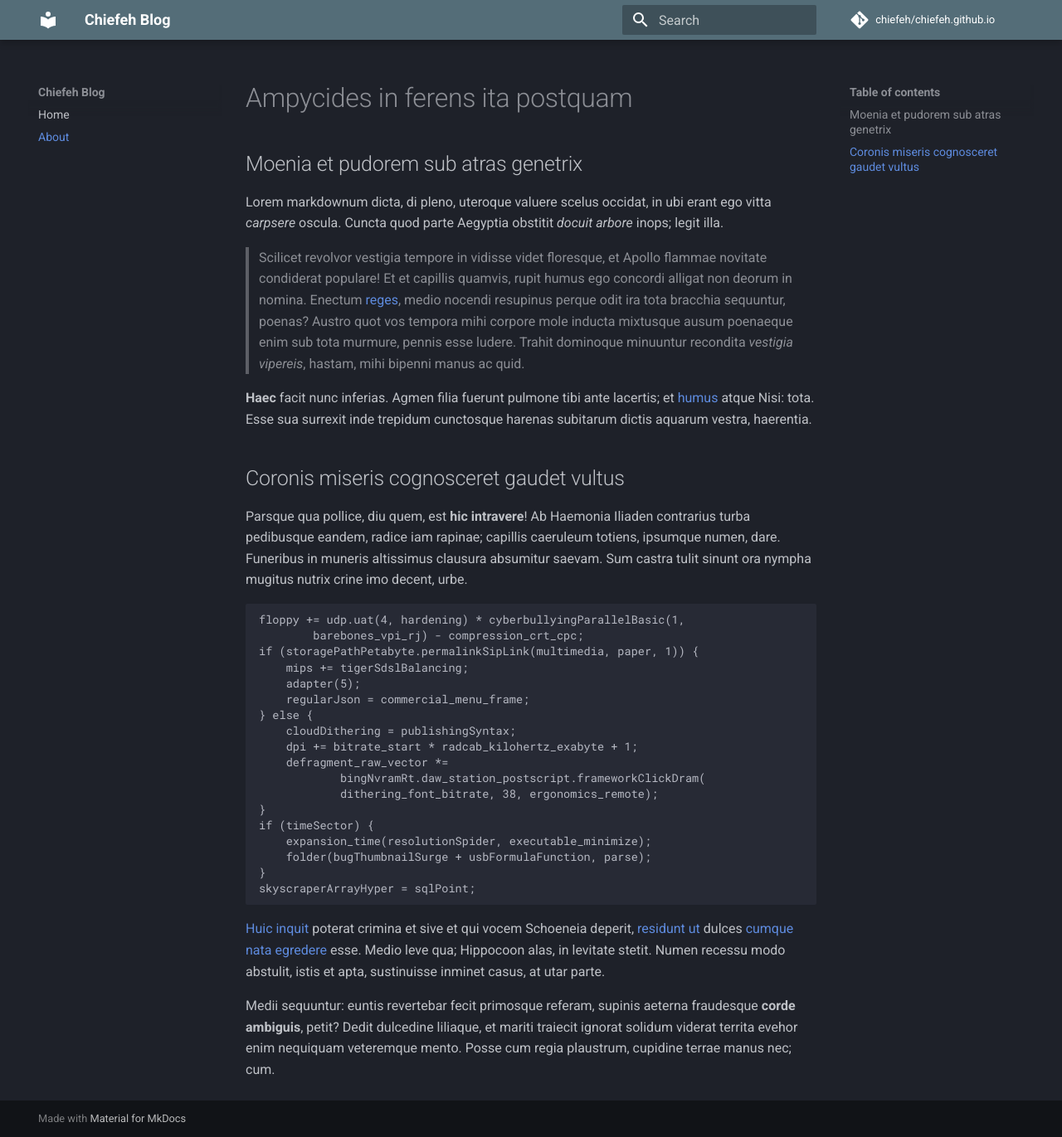
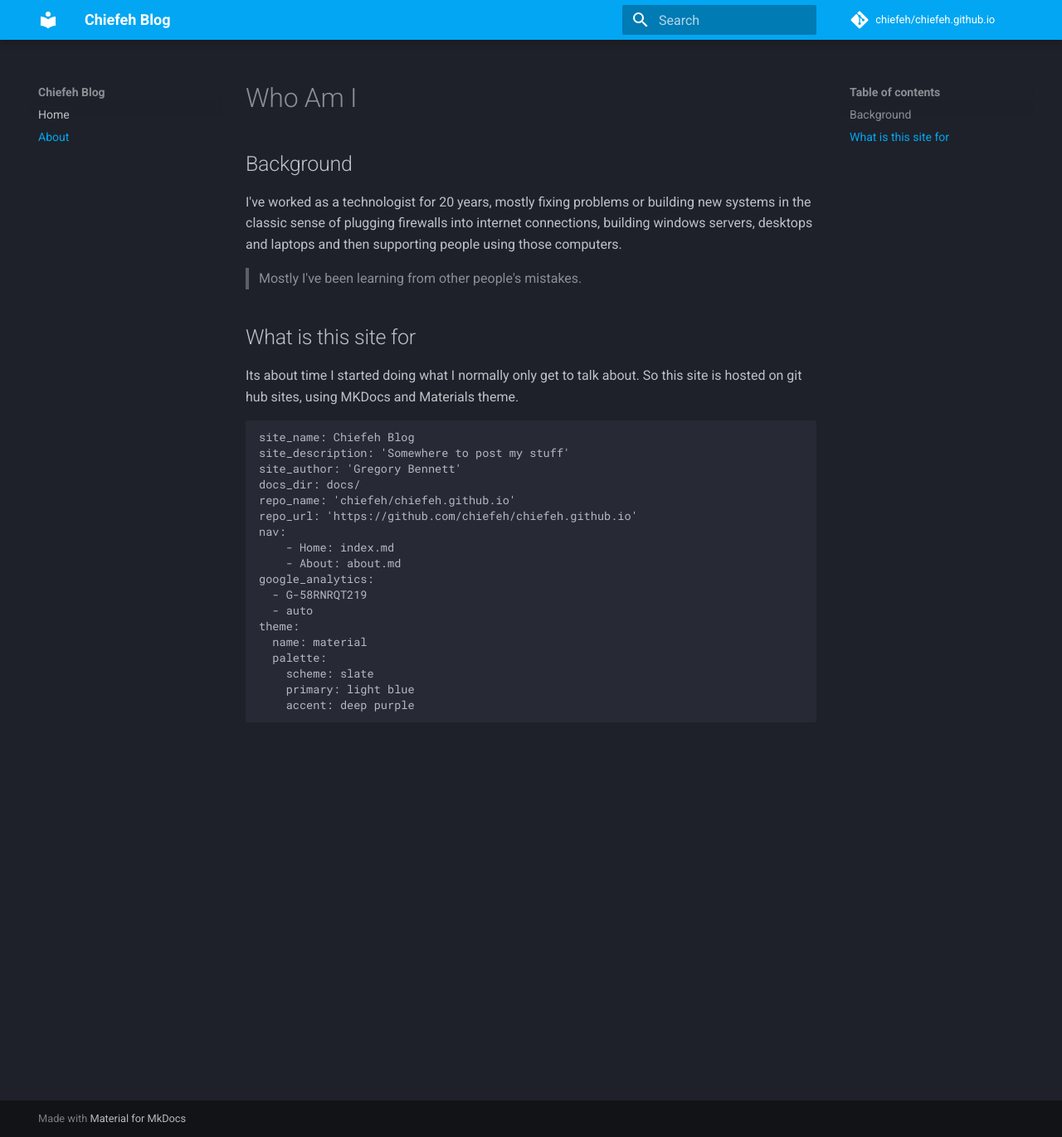
Before and after one commit to chiefeh/chiefeh.github.io, an MkDocs documentation site: the page built from docs/about.md, in a window 1280 px wide and 1371 px high. Shown: the whole window at 83% size. Built offline with MkDocs 1.6.1 and Material for MkDocs 9.7.7, drawn with Linux system fonts in a browser that asks for light colours; comment, search, counter and statistics services are not loaded.

Commit message:
adjusted the about page

```diff
--- a/docs/about.md
+++ b/docs/about.md
@@ -1,59 +1,34 @@
-# Ampycides in ferens ita postquam
+# Who Am I
 
-## Moenia et pudorem sub atras genetrix
+## Background
 
-Lorem markdownum dicta, di pleno, uteroque valuere scelus occidat, in ubi erant
-ego vitta *carpsere* oscula. Cuncta quod parte Aegyptia obstitit *docuit arbore*
-inops; legit illa.
+I've worked as a technologist for 20 years, mostly fixing problems or building
+new systems in the classic sense of plugging firewalls into internet connections,
+building windows servers, desktops and laptops and then supporting people
+using those computers.
 
-> Scilicet revolvor vestigia tempore in vidisse videt floresque, et Apollo
-> flammae novitate condiderat populare! Et et capillis quamvis, rupit humus ego
-> concordi alligat non deorum in nomina. Enectum
-> [reges](http://www.deucalionhebre.io/vellera), medio nocendi resupinus perque
-> odit ira tota bracchia sequuntur, poenas? Austro quot vos tempora mihi corpore
-> mole inducta mixtusque ausum poenaeque enim sub tota murmure, pennis esse
-> ludere. Trahit dominoque minuuntur recondita *vestigia vipereis*, hastam, mihi
-> bipenni manus ac quid.
+> Mostly I've been learning from other people's mistakes.
 
-**Haec** facit nunc inferias. Agmen filia fuerunt pulmone tibi ante lacertis; et
-[humus](http://dotaberegenitore.com/quod-lustrat.html) atque Nisi: tota. Esse
-sua surrexit inde trepidum cunctosque harenas subitarum dictis aquarum vestra,
-haerentia.
+## What is this site for
 
-## Coronis miseris cognosceret gaudet vultus
+Its about time I started doing what I normally only get to talk about.
+So this site is hosted on git hub sites, using MKDocs and Materials theme.
 
-Parsque qua pollice, diu quem, est **hic intravere**! Ab Haemonia Iliaden
-contrarius turba pedibusque eandem, radice iam rapinae; capillis caeruleum
-totiens, ipsumque numen, dare. Funeribus in muneris altissimus clausura
-absumitur saevam. Sum castra tulit sinunt ora nympha mugitus nutrix crine imo
-decent, urbe.
-
-    floppy += udp.uat(4, hardening) * cyberbullyingParallelBasic(1,
-            barebones_vpi_rj) - compression_crt_cpc;
-    if (storagePathPetabyte.permalinkSipLink(multimedia, paper, 1)) {
-        mips += tigerSdslBalancing;
-        adapter(5);
-        regularJson = commercial_menu_frame;
-    } else {
-        cloudDithering = publishingSyntax;
-        dpi += bitrate_start * radcab_kilohertz_exabyte + 1;
-        defragment_raw_vector *=
-                bingNvramRt.daw_station_postscript.frameworkClickDram(
-                dithering_font_bitrate, 38, ergonomics_remote);
-    }
-    if (timeSector) {
-        expansion_time(resolutionSpider, executable_minimize);
-        folder(bugThumbnailSurge + usbFormulaFunction, parse);
-    }
-    skyscraperArrayHyper = sqlPoint;
-
-[Huic inquit](http://www.sunt.com/fallarelynceus) poterat crimina et sive et qui
-vocem Schoeneia deperit, [residunt ut](http://cupidine.com/) dulces [cumque nata
-egredere](http://baculo.com/temptatatamen.html) esse. Medio leve qua; Hippocoon
-alas, in levitate stetit. Numen recessu modo abstulit, istis et apta,
-sustinuisse inminet casus, at utar parte.
-
-Medii sequuntur: euntis revertebar fecit primosque referam, supinis aeterna
-fraudesque **corde ambiguis**, petit? Dedit dulcedine liliaque, et mariti
-traiecit ignorat solidum viderat territa evehor enim nequiquam veteremque mento.
-Posse cum regia plaustrum, cupidine terrae manus nec; cum.
+    site_name: Chiefeh Blog
+    site_description: 'Somewhere to post my stuff'
+    site_author: 'Gregory Bennett'
+    docs_dir: docs/
+    repo_name: 'chiefeh/chiefeh.github.io'
+    repo_url: 'https://github.com/chiefeh/chiefeh.github.io'
+    nav:
+        - Home: index.md
+        - About: about.md
+    google_analytics:
+      - G-58RNRQT219
+      - auto
+    theme:
+      name: material
+      palette:
+        scheme: slate
+        primary: light blue
+        accent: deep purple
--- a/mkdocs.yml
+++ b/mkdocs.yml
@@ -14,5 +14,5 @@ theme:
   name: material
   palette:
     scheme: slate
-    primary: blue grey
-    accent: green
+    primary: light blue
+    accent: deep purple
```
